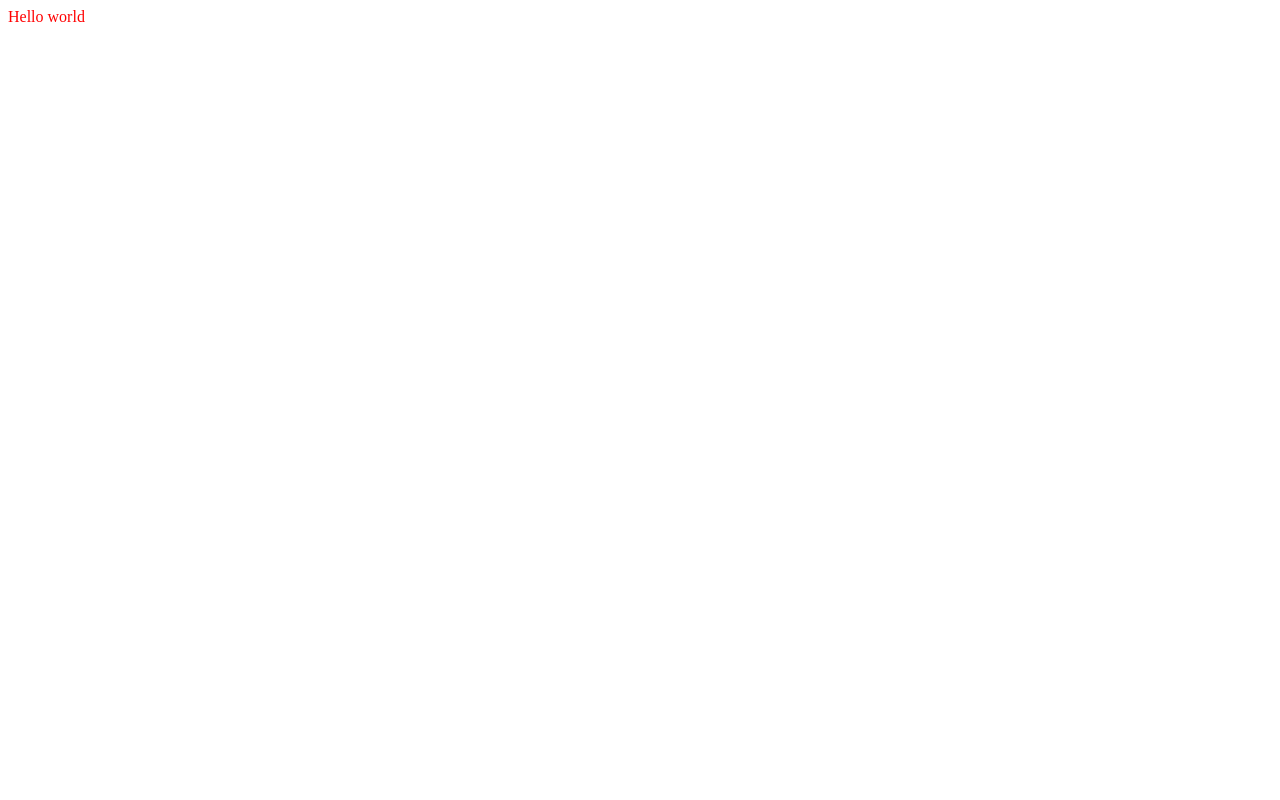
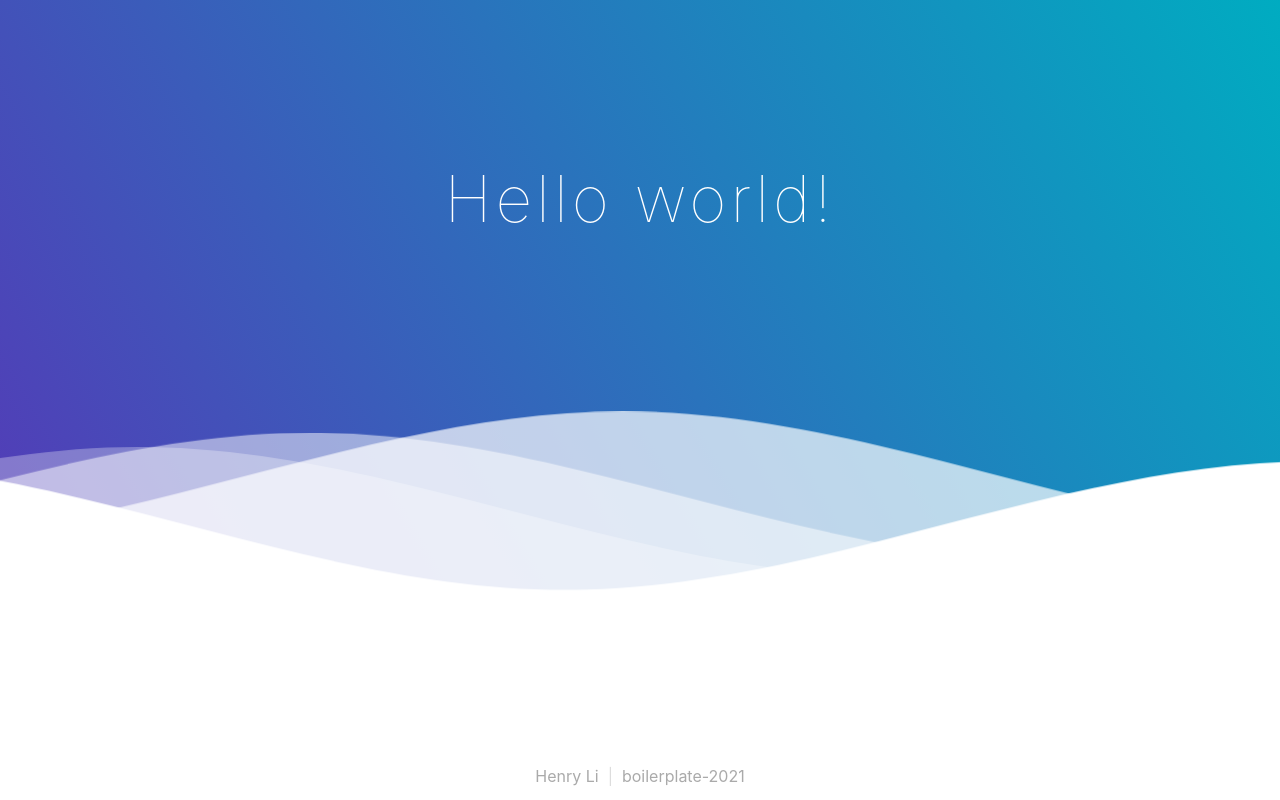
Before and after one commit to MagicCube/boilerplate-2021, a React app: page / in a window 1280 px wide. Built offline with nearby package versions, Linux system fonts and the light colour scheme.

Commit message:
feat: update demo

```diff
--- a/public/index.html
+++ b/public/index.html
@@ -5,6 +5,15 @@
   <meta http-equiv="X-UA-Compatible" content="IE=edge">
   <meta name="viewport" content="width=device-width, initial-scale=1.0">
   <title>boilerplate-2021</title>
+  <style>
+    * {
+      box-sizing: border-box;
+    }
+
+    body {
+      margin: 0;
+    }
+  </style>
 </head>
 <body>
   <div id="react-mount-point"></div>
--- /dev/null
+++ b/src/components/Example/index.module.less
@@ -0,0 +1,97 @@
+.container {
+  display: flex;
+  flex-direction: column;
+  width: 100%;
+  height: 100%;
+}
+
+.header {
+  background: linear-gradient(
+    60deg,
+    rgba(84, 58, 183, 1) 0%,
+    rgba(0, 172, 193, 1) 100%
+  );
+  color: white;
+  text-align: center;
+}
+
+.main {
+  flex-grow: 1;
+}
+
+.footer {
+  display: flex;
+  align-items: center;
+  justify-content: center;
+  height: 48px;
+  color: #ddd;
+
+  a {
+    color: #aaa;
+    text-decoration: none;
+  }
+}
+
+.title {
+  margin-top: 20vh;
+  margin-bottom: 20vh;
+  font-weight: lighter;
+  font-size: 64px;
+  letter-spacing: 4px;
+}
+
+.waves {
+  position: relative;
+  width: 100%;
+  height: 25vh;
+  margin-bottom: -7px;
+  min-height: 150px;
+  max-height: 250px;
+}
+
+.parallax > use {
+  animation: move-forever 25s cubic-bezier(0.55, 0.5, 0.45, 0.5) infinite;
+}
+
+.parallax > use:nth-child(1) {
+  animation-delay: -2s;
+  animation-duration: 7s;
+}
+
+.parallax > use:nth-child(2) {
+  animation-delay: -3s;
+  animation-duration: 10s;
+}
+
+.parallax > use:nth-child(3) {
+  animation-delay: -4s;
+  animation-duration: 13s;
+}
+
+.parallax > use:nth-child(4) {
+  animation-delay: -5s;
+  animation-duration: 20s;
+}
+
+@keyframes move-forever {
+  0% {
+    transform: translate3d(-90px, 0, 0);
+  }
+  100% {
+    transform: translate3d(85px, 0, 0);
+  }
+}
+
+/*Shrinking for mobile*/
+@media (max-width: 768px) {
+  .waves {
+    height: 40px;
+    min-height: 40px;
+  }
+  .content {
+    height: 30vh;
+  }
+  h1 {
+    font-size: 24px;
+  }
+}
--- /dev/null
+++ b/src/components/Example/index.tsx
@@ -0,0 +1,68 @@
+import cn from 'classnames';
+
+import styles from './index.module.less';
+
+export interface ExampleProps {
+  className?: string;
+  title?: string;
+}
+
+export function Example({ className, title = 'Example' }: ExampleProps) {
+  return (
+    <div className={cn(styles.container, className)}>
+      <header className={styles.header}>
+        <h1 className={styles.title}>{title}!</h1>
+        <svg
+          className={styles.waves}
+          xmlns="http://www.w3.org/2000/svg"
+          xmlnsXlink="http://www.w3.org/1999/xlink"
+          viewBox="0 24 150 28"
+          preserveAspectRatio="none"
+          shapeRendering="auto"
+        >
+          <defs>
+            <path
+              id="gentle-wave"
+              d="M-160 44c30 0 58-18 88-18s 58 18 88 18 58-18 88-18 58 18 88 18 v44h-352z"
+            />
+          </defs>
+          <g className={styles.parallax}>
+            <use
+              xlinkHref="#gentle-wave"
+              x="48"
+              y="0"
+              fill="rgba(255,255,255,0.7"
+            />
+            <use
+              xlinkHref="#gentle-wave"
+              x="48"
+              y="3"
+              fill="rgba(255,255,255,0.5)"
+            />
+            <use
+              xlinkHref="#gentle-wave"
+              x="48"
+              y="5"
+              fill="rgba(255,255,255,0.3)"
+            />
+            <use xlinkHref="#gentle-wave" x="48" y="7" fill="#fff" />
+          </g>
+        </svg>
+      </header>
+      <main className={styles.main} />
+      <footer className={styles.footer}>
+        <a href="https://github.com/MagicCube" target="_blank" rel="noreferrer">
+          Henry Li
+        </a>
+        &nbsp; | &nbsp;
+        <a
+          href="https://github.com/MagicCube/boilerplate-2021"
+          target="_blank"
+          rel="noreferrer"
+        >
+          boilerplate-2021
+        </a>
+      </footer>
+    </div>
+  );
+}
--- a/src/components/Hello/index.module.less
+++ /dev/null
@@ -1,3 +0,0 @@
-.container {
-  color: red;
-}
--- a/src/components/Hello/index.tsx
+++ /dev/null
@@ -1,13 +0,0 @@
-import cn from 'classnames';
-import React from 'react';
-
-import styles from './index.module.less';
-
-export interface HelloProps {
-  className?: string;
-  name: string;
-}
-
-export function Hello({ className, name }: HelloProps) {
-  return <div className={cn(styles.container, className)}>Hello {name}</div>;
-}
--- a/src/components/Root/index.tsx
+++ b/src/components/Root/index.tsx
@@ -1,7 +1,5 @@
-import React from 'react';
-
-import { Hello } from '../Hello';
+import { Example } from '../Example';
 
 export function Root() {
-  return <Hello name="world" />;
+  return <Example title="Hello world" />;
 }
--- /dev/null
+++ b/src/index.less
@@ -0,0 +1,12 @@
+@import './styles/variables.less';
+
+html,
+body,
+#react-mount-point {
+  width: 100%;
+  height: 100%;
+}
+
+body {
+  font-family: @font-family;
+}
--- a/src/index.tsx
+++ b/src/index.tsx
@@ -3,4 +3,6 @@ import { render } from 'react-dom';
 
 import { Root } from './components/Root';
 
+import './index.less';
+
 render(<Root />, document.getElementById('react-mount-point'));
--- /dev/null
+++ b/src/styles/variables.less
@@ -0,0 +1,3 @@
+@font-family: -apple-system, BlinkMacSystemFont, Helvetica Neue, PingFang SC,
+  Microsoft YaHei, Source Han Sans SC, Noto Sans CJK SC, WenQuanYi Micro Hei,
+  sans-serif;
```
